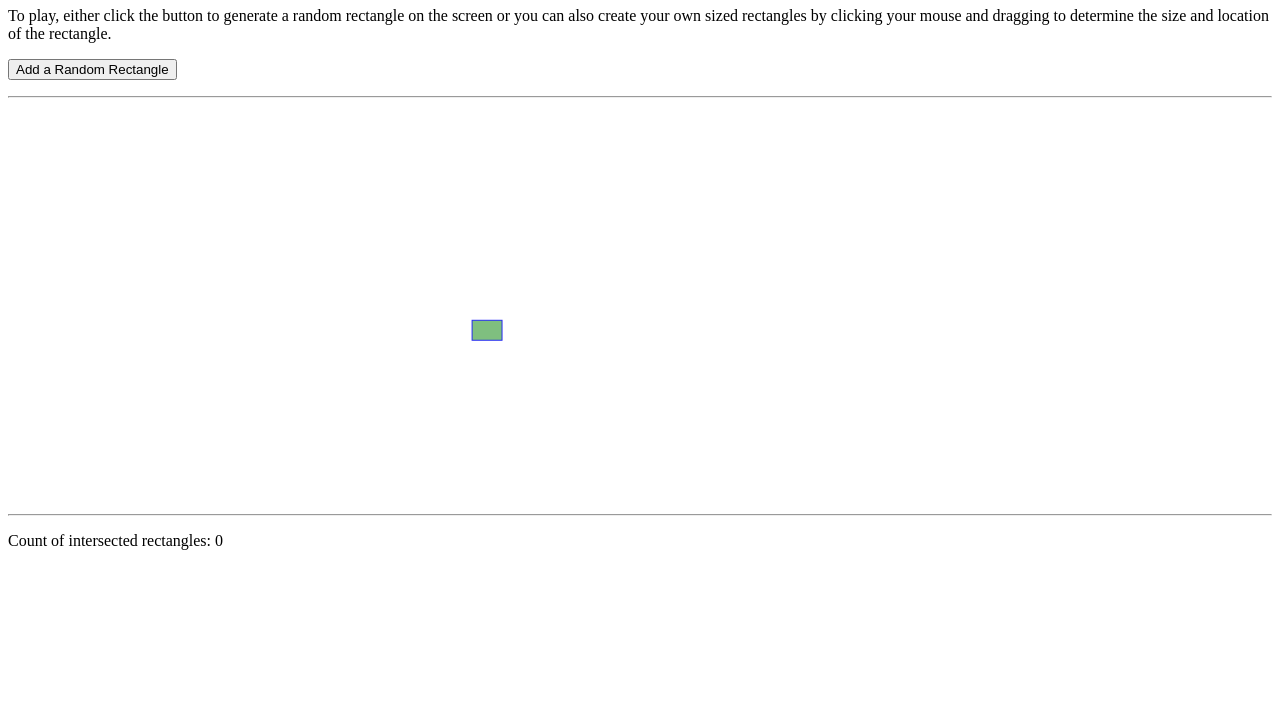
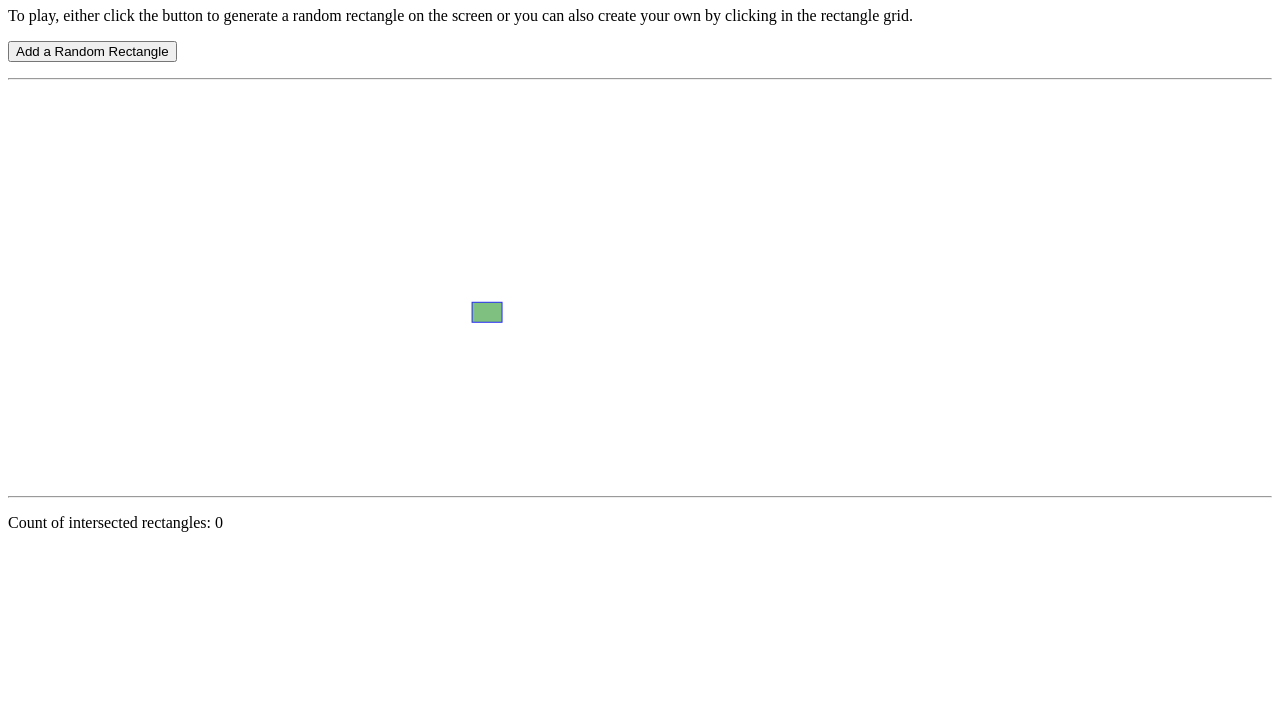
Before and after one commit to lmcardle/rectangleParty, a plain HTML site: page index.html in a window 1280 px wide. Shown: the part 73-800 px from the top of the page. Drawn offline with Linux system fonts and the light colour scheme.

Commit message:
modify instructions for playing the game

```diff
--- a/index.html
+++ b/index.html
@@ -10,7 +10,7 @@
 
 <body>
   <h1>Rectangle Party</h1>
-  <p>To play, either click the button to generate a random rectangle on the screen or you can also create your own sized rectangles by clicking your mouse and dragging to determine the size and location of the rectangle.</p>
+  <p>To play, either click the button to generate a random rectangle on the screen or you can also create your own by clicking in the rectangle grid.</p>
   <p><button id="addRectBtn">Add a Random Rectangle</button></p>
   <hr/>
   <div id="svg-container"></div>
```
